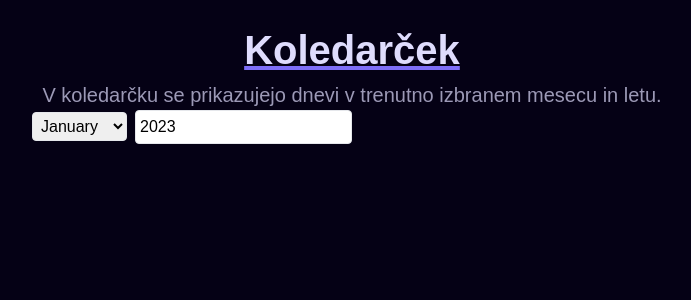
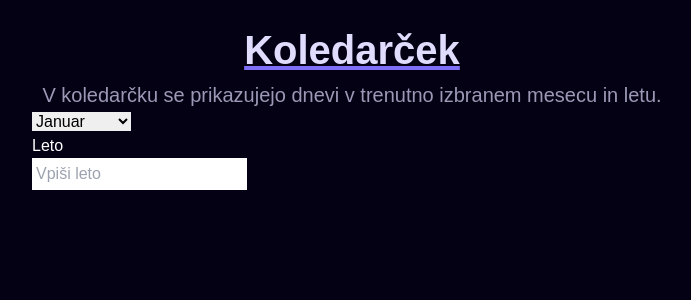
Before and after one commit to TasTyy/Koledarcek, a React (Vite) app: page / in a window 1280 px wide. Shown: the top 300 px of the page, without its empty margins (288-979 px from the left). Built offline with nearby package versions, Linux system fonts and the light colour scheme.

Commit message:
Add input component.

```diff
--- a/src/components/Calendar.tsx
+++ b/src/components/Calendar.tsx
@@ -1,40 +1,62 @@
-import { useState } from "react";
-import { getDaysInMonth, renderDays } from "../utils/calendarUtils";
+import { ChangeEvent, FormEvent, useState } from "react";
+import Input from "./Input";
 
 function Calendar() {
-  const [selectedMonth, setSelectedMonth] = useState(new Date().getMonth() + 1);
-  const [selectedYear, setSelectedYear] = useState(new Date().getFullYear());
+  const months = [
+    "Januar",
+    "Februar",
+    "Marec",
+    "April",
+    "Maj",
+    "Junij",
+    "Julij",
+    "Avgust",
+    "September",
+    "Oktober",
+    "November",
+    "December",
+  ];
 
-  const handleMonthChange = (e) => {
-    setSelectedMonth(parseInt(e.target.value, 10));
+  const [year, setYear] = useState("");
+  const [month, setMonth] = useState("");
+  const [error, setError] = useState(false);
+
+  const handleYearChange = (e: ChangeEvent<HTMLInputElement>) =>
+    setYear(e.target.value);
+
+  const handleMonthChange = (e: ChangeEvent<HTMLSelectElement>) => {
+    setMonth(e.target.value);
   };
 
-  const handleYearChange = (e) => {
-    setSelectedYear(parseInt(e.target.value, 10));
+  const handleSubmit = (e: FormEvent<HTMLFormElement>) => {
+    e.preventDefault();
+    if (!year.trim()) {
+      setError(true);
+    } else setError(false);
   };
+
   return (
-    <div className="calendar-wrapper">
-      <div className="calendar-header">
-        <select
-          value={selectedMonth}
-          onChange={handleMonthChange}
-          className="mr-2 border rounded p-1"
-        >
-          {/* Populate the combo box with month options */}
-          {/* You can dynamically generate the options based on your needs */}
-          <option value={1}>January</option>
-          <option value={2}>February</option>
-          {/* ... add options for all months ... */}
-        </select>
-        <input
-          type="text"
-          value={selectedYear}
-          onChange={handleYearChange}
-          placeholder="Enter year"
-          className="border rounded p-1"
-        />
+    <div className="flex">
+      <div className="flex flex-row">
+        <form onSubmit={handleSubmit}>
+          <select value={month} onChange={handleMonthChange}>
+            {months.map((month, index) => (
+              <option key={index + 1} value={index + 1}>
+                {month}
+              </option>
+            ))}
+          </select>
+          <Input
+            label="Leto"
+            type="number"
+            value={year}
+            name="year"
+            error={error}
+            onChange={handleYearChange}
+            placeholder="Vpiši leto"
+          ></Input>
+        </form>
       </div>
-      <div>{renderDays(selectedMonth, selectedYear)}</div>
     </div>
   );
 }
--- /dev/null
+++ b/src/components/Input.tsx
@@ -0,0 +1,42 @@
+import { ChangeEvent } from "react";
+
+interface InputProps {
+  type: "text" | "number" | "email" | "password";
+  label: string;
+  value: string | number;
+  name: string;
+  placeholder: string;
+  error: boolean;
+  disabled?: boolean;
+  onChange: (e: ChangeEvent<HTMLInputElement>) => void;
+}
+
+function Input({
+  type,
+  label,
+  value,
+  name,
+  placeholder,
+  error,
+  disabled,
+  onChange,
+}: InputProps) {
+  return (
+    <div className="flex flex-col text-white">
+      <label htmlFor={label}>{label}</label>
+      <input
+        type={type}
+        id={label}
+        value={value}
+        name={name}
+        placeholder={placeholder}
+        onChange={onChange}
+        disabled={disabled}
+        className="text-black p-1"
+      />
+      {error && <p className="">Input field can't be empty!</p>}
+    </div>
+  );
+}
+
+export default Input;
```
